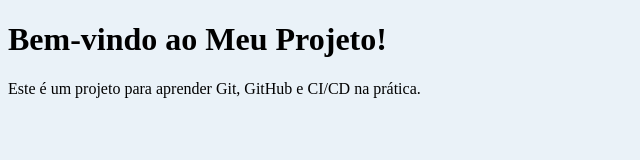
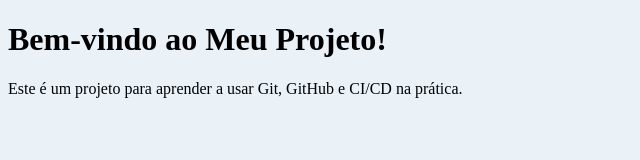
Before and after one commit to jucalast/meu-projeto-pratico, a plain HTML site: page index.html in a window 1280 px wide. Shown: the full height of the page, 0-640 px from the left. Drawn offline with Linux system fonts and the light colour scheme.

```diff
--- a/index.html
+++ b/index.html
@@ -12,6 +12,6 @@
 </head>
 <body>
   <h1>Bem-vindo ao Meu Projeto!</h1>
-  <p>Este é um projeto para aprender Git, GitHub e CI/CD na prática.</p>
+  <p>Este é um projeto para aprender a usar Git, GitHub e CI/CD na prática.</p>
 </body>
 </html>
```
